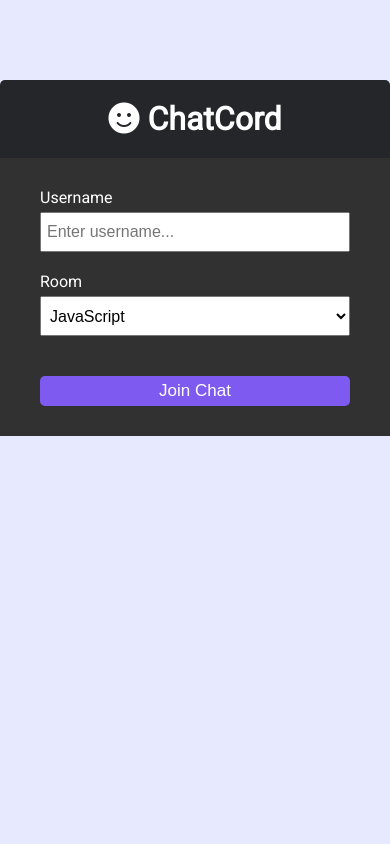
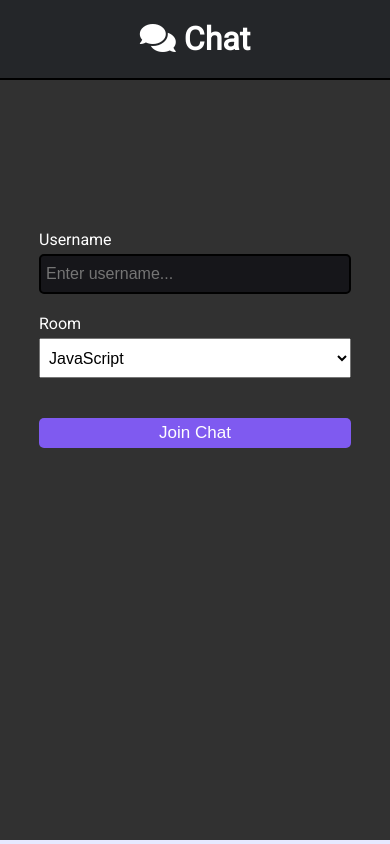
Before and after one commit to treyg/chat-app, a website: page public/index.html in a window 390 px wide. Drawn offline with Linux system fonts and the light colour scheme.

Commit message:
update styling

```diff
--- a/public/css/style.css
+++ b/public/css/style.css
@@ -55,9 +55,8 @@ a {
 .chat-header {
 	background: var(--dark-color-a);
 	color: #fff;
-	border-top-left-radius: 5px;
-	border-top-right-radius: 5px;
-	padding: 15px;
+	border-bottom: 2px solid #010101;
+	padding: 20px;
 	display: flex;
 	align-items: center;
 	justify-content: space-between;
@@ -121,6 +120,7 @@ a {
 
 .chat-form-container {
 	padding: 20px 30px;
+	border-top: 2px solid #010101;
 	background-color: var(--dark-color-a);
 }
 
@@ -146,8 +146,7 @@ a {
 	text-align: center;
 	padding: 20px;
 	background: var(--dark-color-a);
-	border-top-left-radius: 5px;
-	border-top-right-radius: 5px;
+	border-bottom: 2px solid black;
 }
 
 .join-main {
@@ -161,6 +160,13 @@ a {
 
 .join-main .form-control {
 	margin-bottom: 20px;
+}
+
+.form-control input {
+	background-color: #16161a;
+	color: #94a1b2;
+	border: 2px solid #010101;
+	border-radius: 5px;
 }
 
 .join-main label {
@@ -182,6 +188,11 @@ a {
 	width: 100%;
 }
 
+select option {
+	background: black;
+	border-radius: 5px;;
+}
+
 .join-main .btn {
 	margin-top: 20px;
 	width: 100%;
@@ -201,6 +212,7 @@ a {
 @media (max-width: 700px) {
 	.chat-main {
 		display: block;
+
 	}
 
 	.chat-container {
@@ -218,6 +230,26 @@ a {
 		position: fixed;
 		bottom: 0;
 		width: 100%;
+	}
+
+	.join-main {
+		height: 90%;
+		padding: 0;
+	}
+
+	.join-container {
+		max-width: 500px;
+		margin: 0;
+		color: #fff;
+		height: 100vh;
 
 	}
+
+	.index-form {
+		width: 80%;
+		display: block;
+		margin: auto;
+		padding-top: 150px;
+	}
+
 }
--- a/public/index.html
+++ b/public/index.html
@@ -11,15 +11,15 @@
 			crossorigin="anonymous"
 		/>
 		<link rel="stylesheet" href="css/style.css" />
-		<title>ChatCord App</title>
+		<title>Chat</title>
 	</head>
 	<body>
 		<div class="join-container">
 			<header class="join-header">
-				<h1><i class="fas fa-smile"></i> ChatCord</h1>
+				<h1><i class="fas fa-comments"></i> Chat</h1>
 			</header>
 			<main class="join-main">
-				<form action="chat.html">
+				<form action="chat.html" class="index-form">
 					<div class="form-control">
 						<label for="username">Username</label>
 						<input
--- a/server.js
+++ b/server.js
@@ -17,7 +17,7 @@ const io = socketio(server);
 // Set static folder
 app.use(express.static(path.join(__dirname, 'public')));
 
-const botName = 'ChatCord Bot';
+const botName = 'Chat Bot   ';
 
 
 // Run when client connects
```
Also changed, not shown: public/chat.html (+2 -2 lines).
